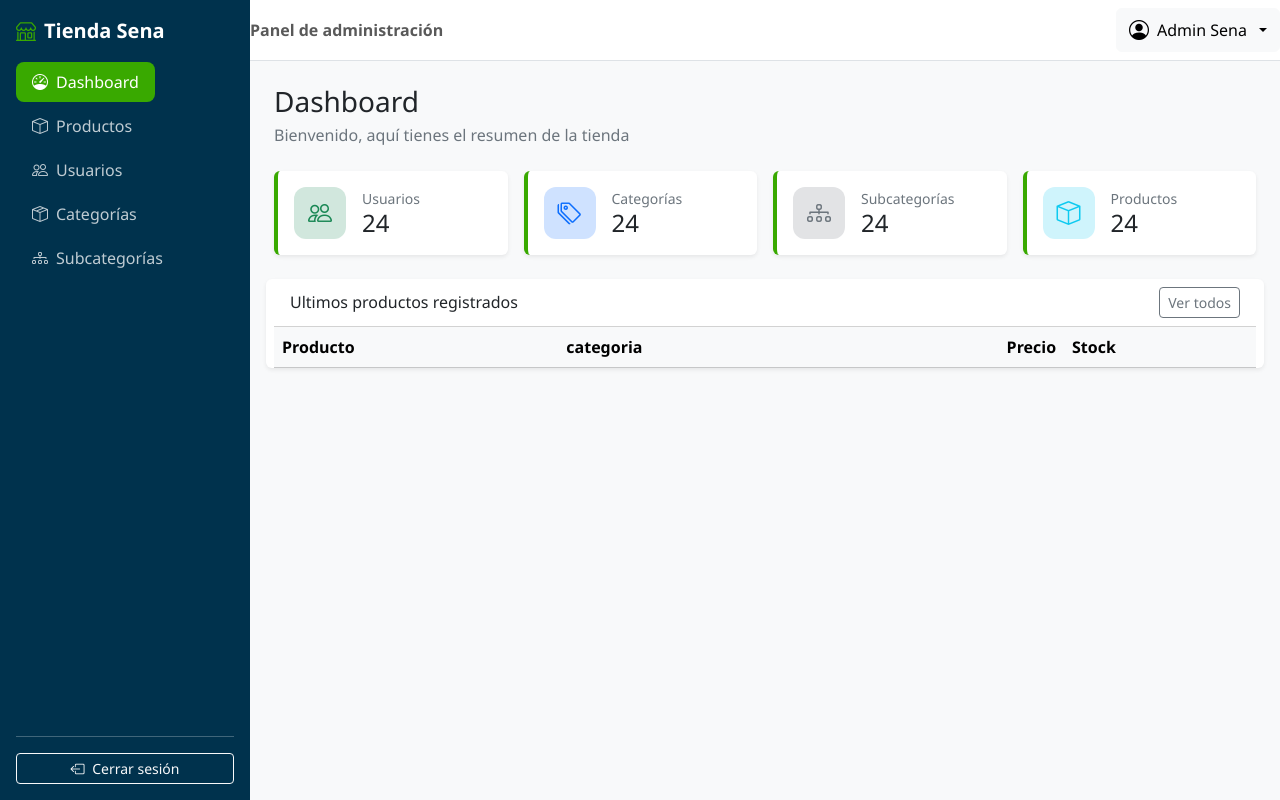
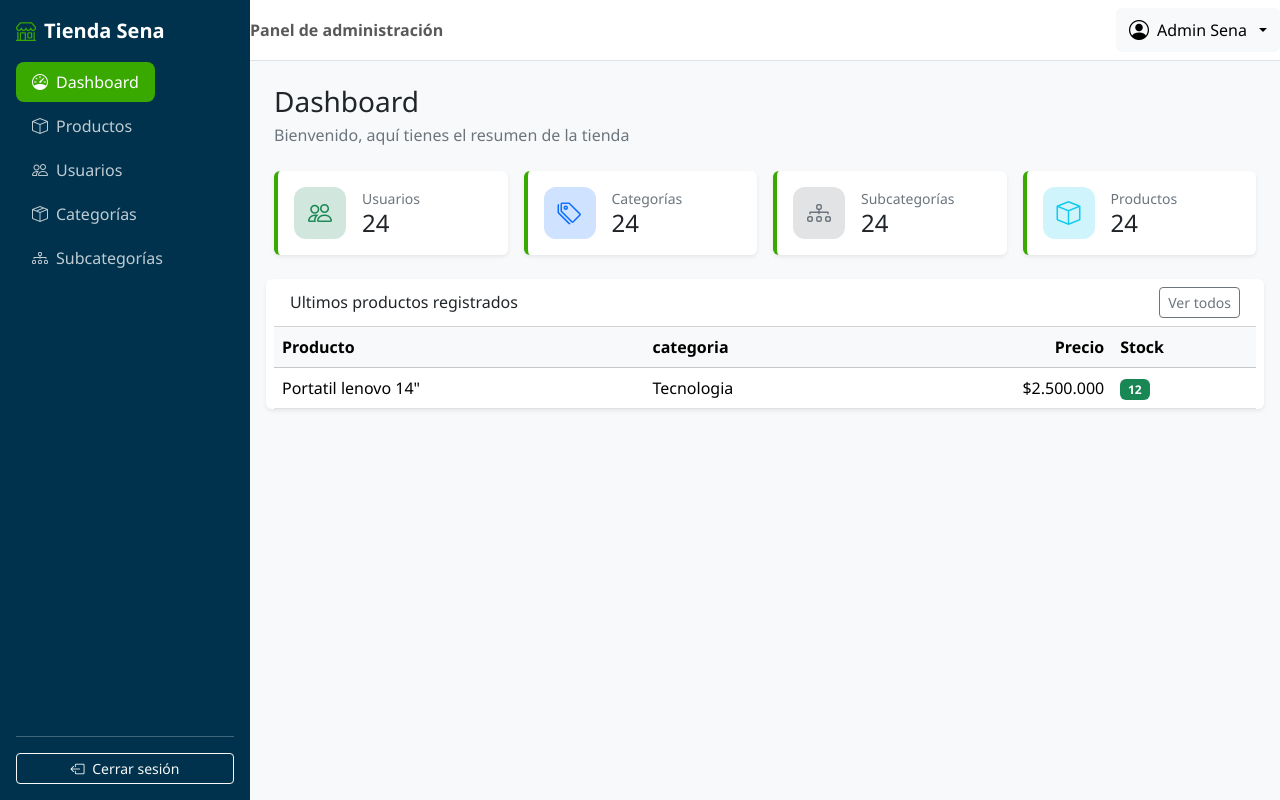
Before and after one commit to JuanMedina2403/Sena, a plain HTML site: page Programacion 3 trimestre/dashboard.html in a window 1280 px wide. Drawn offline with nearby package versions, Linux system fonts and the light colour scheme.

Commit message:
Ultimos cambios en dashboard

```diff
--- a/Programacion 3 trimestre/dashboard.html
+++ b/Programacion 3 trimestre/dashboard.html
@@ -154,6 +154,14 @@
                                     <th>Stock</th>
                                 </tr>
                             </thead>
+                            <tbody>
+                                <tr>
+                                    <td>Portatil lenovo 14"</td>
+                                    <td>Tecnologia</td>
+                                    <td class="text-end">$2.500.000</td>
+                                    <td><span class="badge text-bg-success">12</span></td>
+                                </tr>
+                            </tbody>
                         </table>
                     </div>
                 </div>
```
